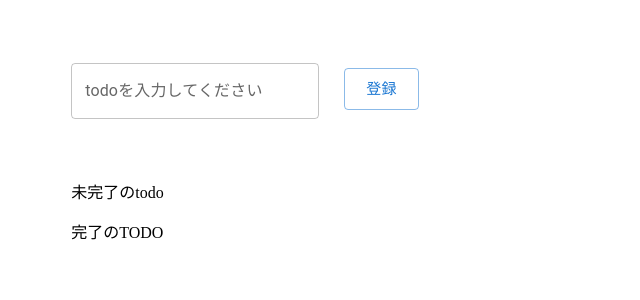
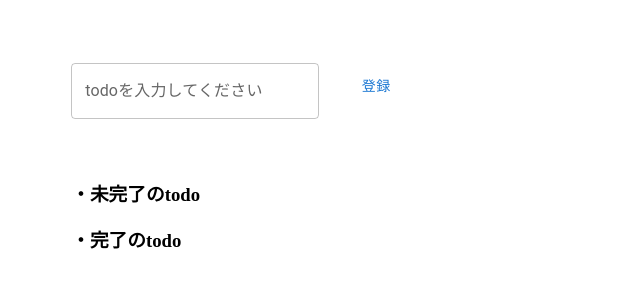
Before and after one commit to nijima-john/special-todo-app, a React (Create React App) app: page / in a window 1280 px wide. Shown: the top 300 px of the page, without its empty margins (0-640 px from the left). Built offline with nearby package versions, Linux system fonts and the light colour scheme.

Commit message:
ListとFormのコンポーネント化

```diff
--- a/src/App.tsx
+++ b/src/App.tsx
@@ -1,5 +1,7 @@
-import { Button, TextField } from '@mui/material';
+
 import { SetStateAction, useState } from 'react';
+import { Form } from "./components/Form"
+import { List } from './components/List';
 
 
 function App() {
@@ -28,7 +30,6 @@ function App() {
   const onClickComplete = (index: number) => {
     const newIncompleteTodos = [...incompleteTodos]
     newIncompleteTodos.splice(index, 1);
-
     const newCompleteTodos = [...completeTodos, incompleteTodos[index]];
     setIncompleteTodos(newIncompleteTodos);
     setCompleteTodos(newCompleteTodos);
@@ -36,44 +37,20 @@ function App() {
 
   const onClickBack = (index: number) => {
     const newTodos = [...completeTodos];
-    newTodos.splice(index,1);
+    newTodos.splice(index, 1);
     setCompleteTodos(newTodos)
   }
 
   return (
     <>
       <div style={{ marginTop: '5%', marginLeft: '5%' }}>
-        <TextField value={todoText} onChange={onChangeTodoText} id="outlined-basic" label="todoを入力してください" variant="outlined" />
-        <Button onClick={onClickAdd} variant="outlined" size="large" style={{ marginLeft: '25px', marginTop: '5px' }} >登録</Button>
+        <Form onChange = {onChangeTodoText} onClick = {onClickAdd} value ={todoText} />
         <div style={{ marginTop: '5%' }}>
-          <p>未完了のtodo</p>
-          <ul>
-            {
-              incompleteTodos.map((todo, index) => {
-                return (
-                  <div key={todo}>
-                    <li>{todo}</li>
-                    <Button onClick={() => onClickComplete(index)} variant="outlined" style={{ marginRight: '3%' }}>完了</Button>
-                    <Button onClick={() => onClickDelete(index)} variant="outlined" color="error" style={{ marginRight: '3%' }}>削除</Button>
-                  </div>
-                )
-              })
-            }
-          </ul>
+        <List onClickComplete={onClickComplete} onClickDelete={onClickDelete} onClickBack={onClickBack} incompleteTodos = {incompleteTodos} completeTodos = {completeTodos}  />
         </div>
 
         <div>
-          <p>完了のTODO</p>
-          <ul>
-            {completeTodos.map((todo, index) => {
-              return (
-                <div key={todo} className="list-row">
-                  <li>{todo}</li>
-                  <Button onClick={() => onClickBack(index)} variant="outlined" color="error" style={{ marginRight: '3%' }}>削除</Button>
-                </div>
-              );
-            })}
-          </ul>
+
         </div>
       </div>
     </>
--- /dev/null
+++ b/src/components/Form.tsx
@@ -0,0 +1,15 @@
+import { Button, TextField } from '@mui/material';
+
+
+export const Form = (props: any) => {
+  const { onClick, onChange, todoText } = props;
+
+  return (
+    <>
+      <div>
+        <TextField value={todoText} onChange={onChange} id="outlined-basic" label="todoを入力してください" variant="outlined" />
+        <Button onClick={onClick} style={{ marginLeft: '25px', marginTop: '5px' }} >登録</Button>
+      </div>
+    </>
+  )
+}
--- /dev/null
+++ b/src/components/List.tsx
@@ -0,0 +1,38 @@
+import { Button } from '@mui/material'
+import React from 'react'
+
+export const List = (props: any) => {
+  const { onClickComplete, onClickDelete, onClickBack, incompleteTodos, completeTodos } = props
+  return (
+
+    <>
+      <h3>・未完了のtodo</h3>
+      <ul>
+        {
+          incompleteTodos.map((todo: any, index: any) => {
+            return (
+              <div key={todo}>
+                <li>{todo}</li>
+                <br />
+                <Button variant='outlined' onClick={() => onClickComplete(index)} style={{ marginRight: '3%', marginBottom: '3px' }}>完了</Button>
+                <Button variant='outlined' onClick={() => onClickDelete(index)} color="error" style={{ marginRight: '3%' }}>削除</Button>
+              </div>
+            )
+          })
+        }
+      </ul>
+      <h3>・完了のtodo</h3>
+      <ul>
+        {completeTodos.map((todo:any, index:any) => {
+          return (
+            <div key={todo} className="list-row">
+              <li>{todo}</li>
+              <br />
+              <Button onClick={() => onClickBack(index)} variant="outlined" color="error" style={{ marginRight: '3%' }}>削除</Button>
+            </div>
+          );
+        })}
+      </ul>
+    </>
+  )
+}
```
